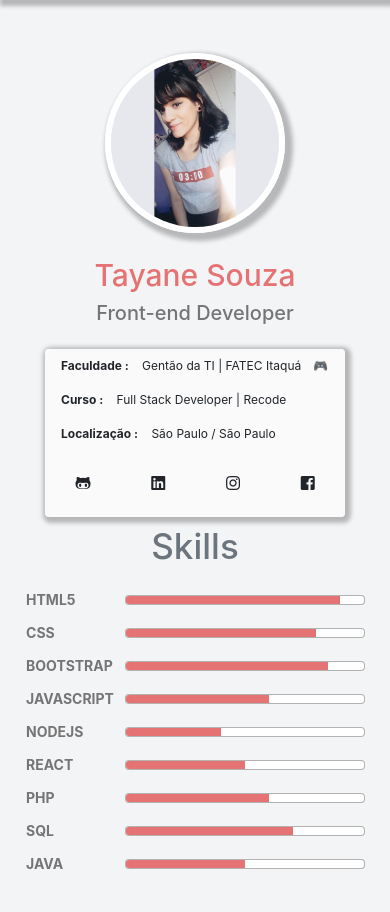
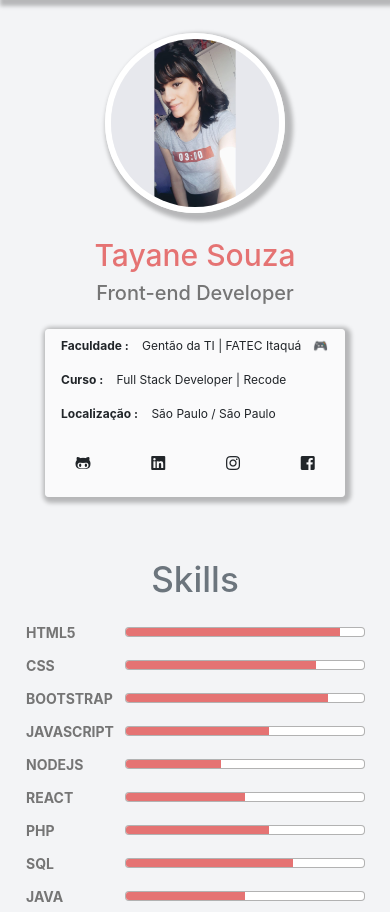
Before and after one commit to thaysouza/thaysouza.github.io, a PHP site: page / in a window 390 px wide. Shown: the part 62-974 px from the top of the page. Run offline with PHP 8.4, Linux system fonts and the light colour scheme; some libraries are stand-ins or nearby versions.

Commit message:
arrumando o home

```diff
--- a/styles/home.css
+++ b/styles/home.css
@@ -282,7 +282,7 @@
 
 	.foto{
 	width: 180px;
-	margin-top: 40px;
+	margin-top: 20px;
 
 	}
 
@@ -302,7 +302,7 @@
 
 	.titulo-col2{
 		font-size: 35px;
-		margin-top: -20%;
+		margin-top: -5%;
 	}
 
 
```
